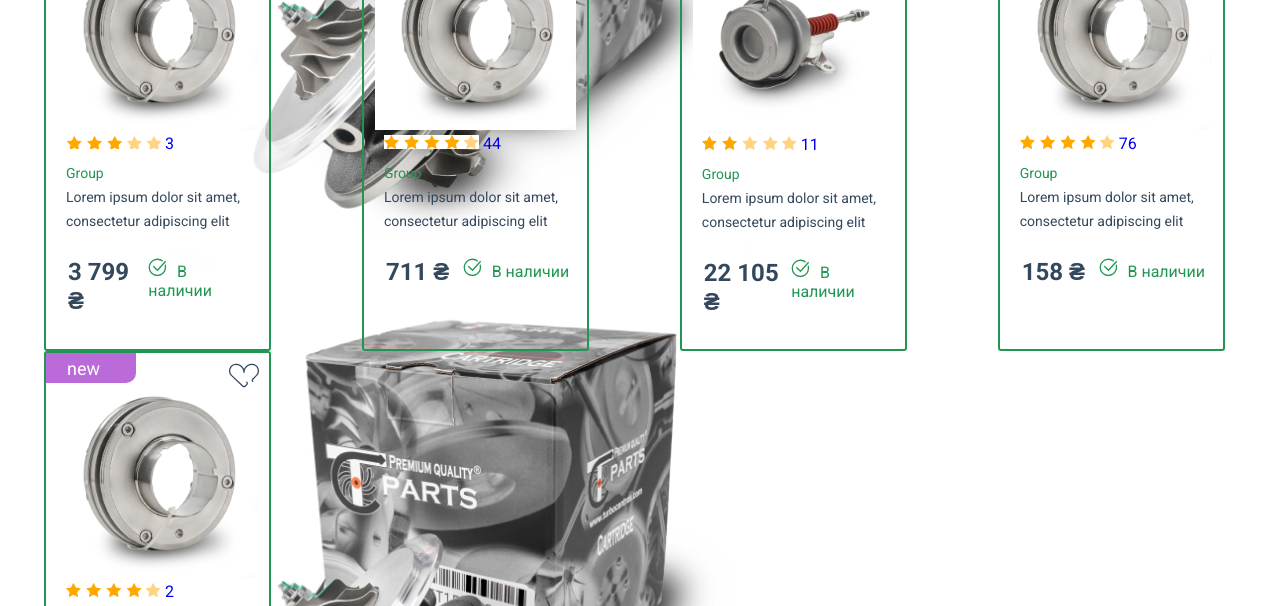
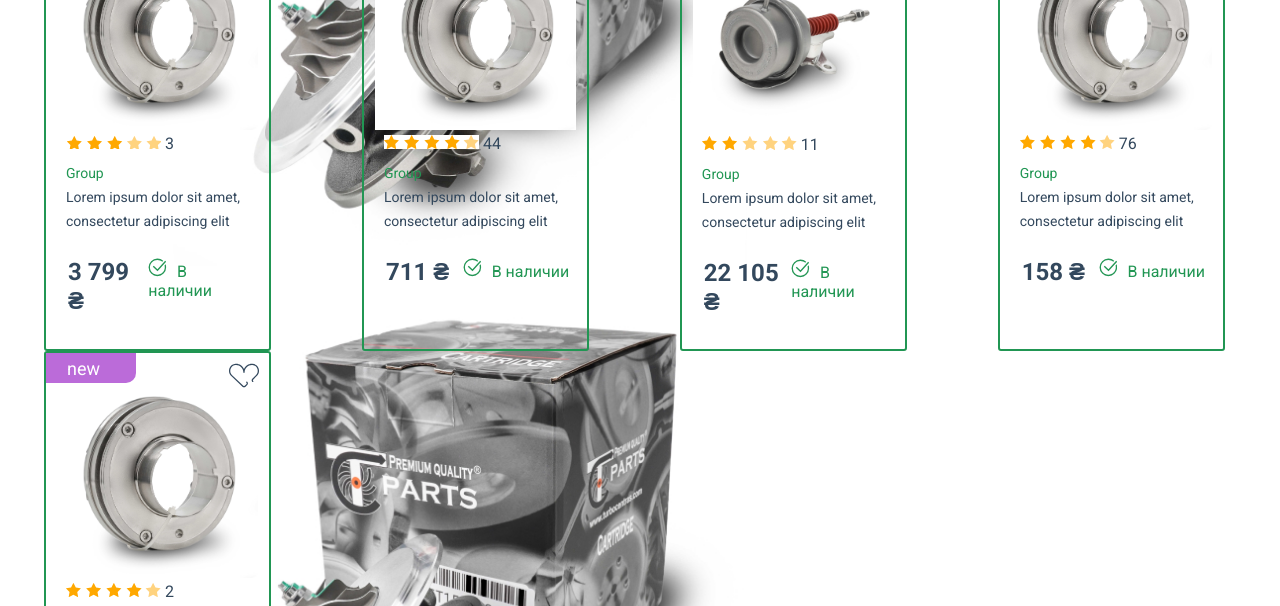
Before and after one commit to sssneganna/wezom, a website built with webpack: page index.html in a window 1280 px wide. Shown: the part 1720-2326 px from the top of the page. Built offline with nearby package versions, Linux system fonts and the light colour scheme; files whose address does not match are found by name.

Commit message:
text color

```diff
--- a/src/scripts/Main/createProductItem.js
+++ b/src/scripts/Main/createProductItem.js
@@ -23,7 +23,7 @@ export const createProductItem = (root) => {
             <use xlink:href="./src/assets/sprite.svg#${images[i].rating}"></use>
           </svg>
 
-                <span>${images[i].number}</span>
+                <span class="product__number">${images[i].number}</span>
             </div>
             <div class="product__group">Group</div>
             <p class="product__text">${images[i].text}
--- a/src/styles/productList.scss
+++ b/src/styles/productList.scss
@@ -1,5 +1,6 @@
 .product {
   position: relative;
+
   &__title {
     margin-bottom: 30px;
   }
@@ -71,6 +72,10 @@
   &__img {
     width: 100%;
     padding: 14px 11px 0 11px;
+  }
+
+  &__number {
+    color: var(--color-text);
   }
 
   &__info {
```
Also changed, not shown: dist/main.css, dist/main.js.
